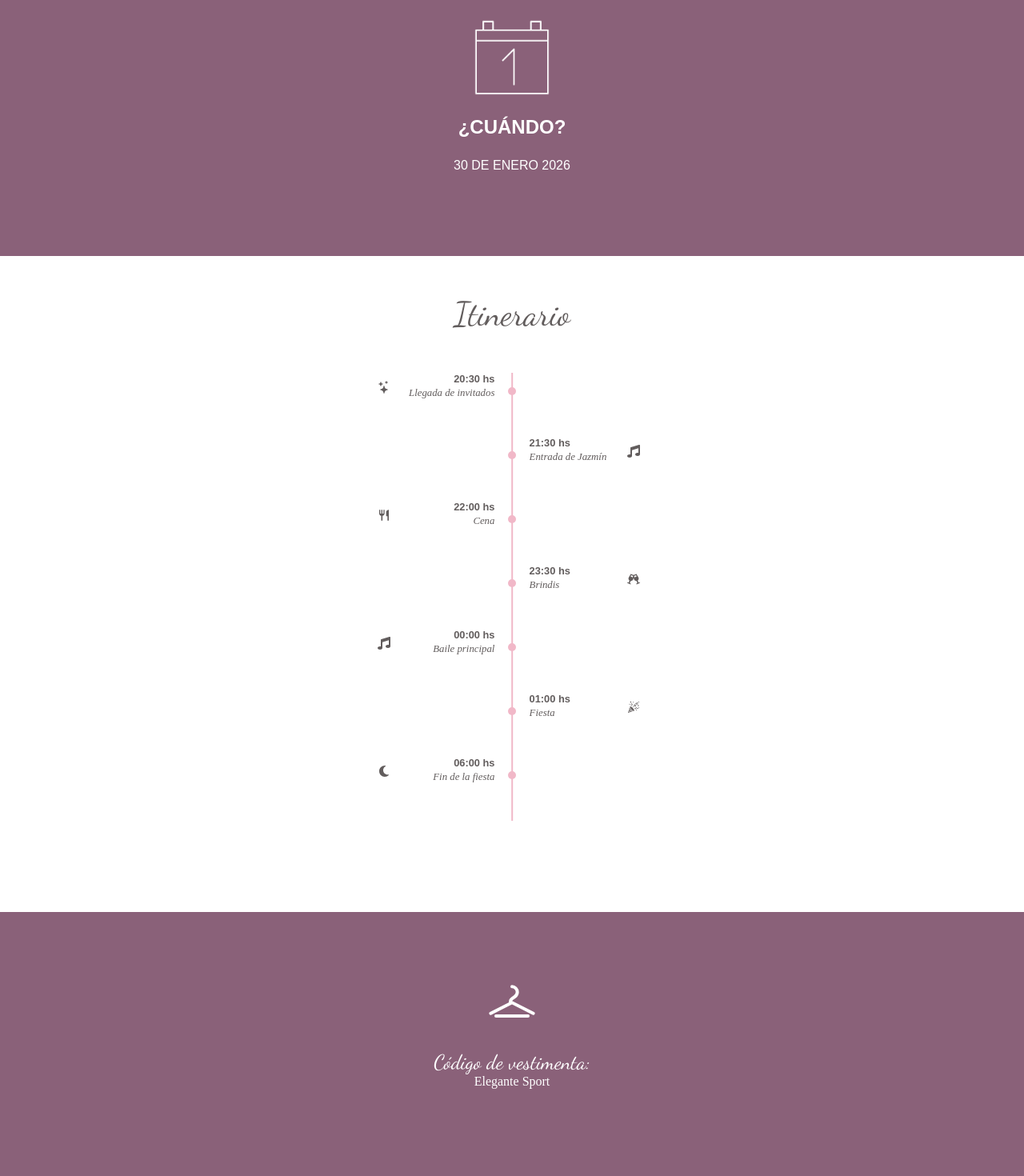
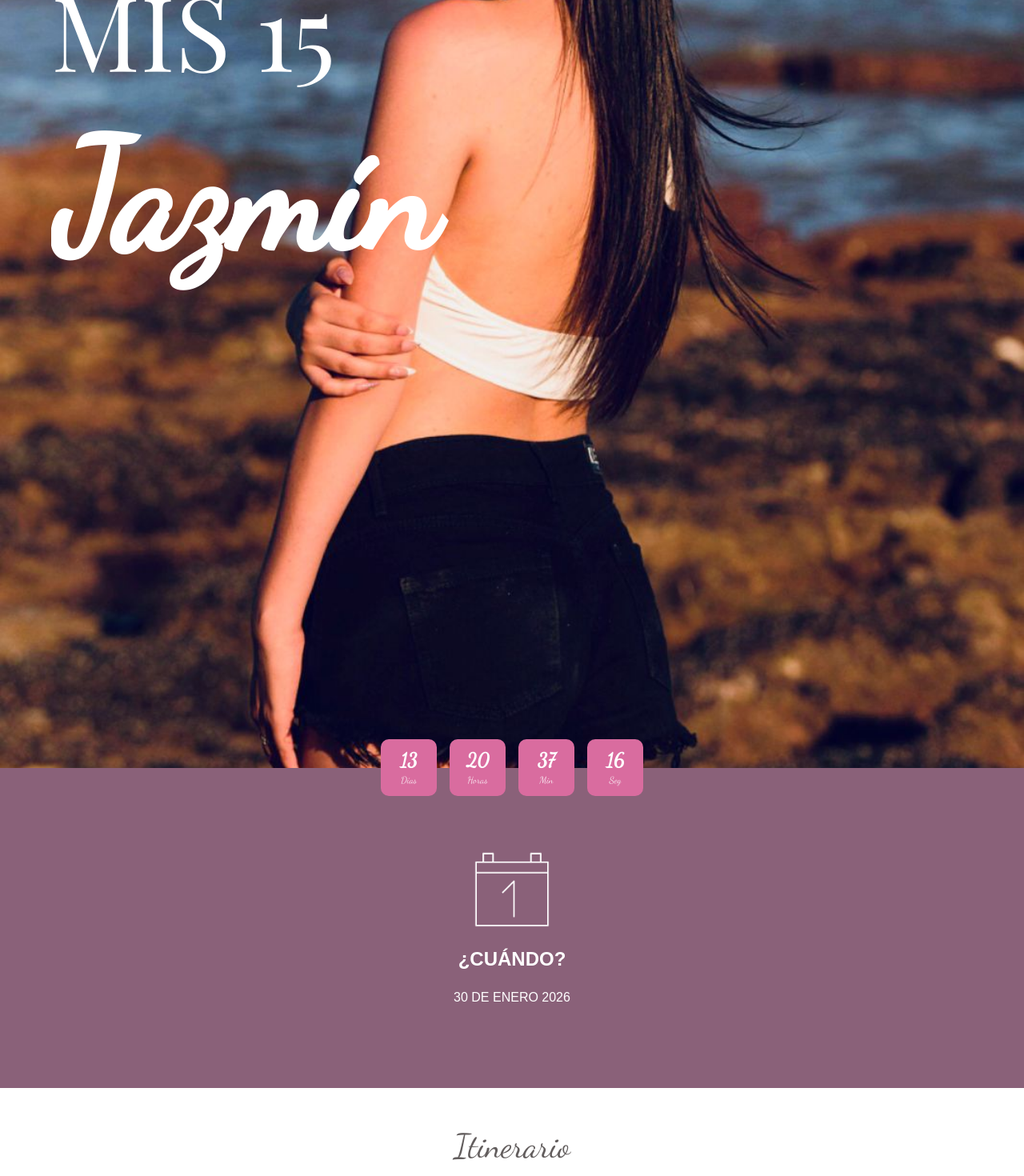
Before and after one commit to pochitaMorfoni/Mis15AniosJazmin, a React (Vite) app in the folder cumpleJazmin/: page / in a window 1280 px wide. Shown: the part 1600-3070 px from the top of the page at 80% size. Built offline with nearby package versions, Linux system fonts and the light colour scheme.

Commit message:
Finalizados cambios

```diff
--- a/cumpleJazmin/src/components/Invite.jsx
+++ b/cumpleJazmin/src/components/Invite.jsx
@@ -2,6 +2,8 @@ import React from 'react'
 import CalendarGif from '../assets/image/calendar.gif'
 import MapsGif from '../assets/image/ubicacion.gif'
 import RegaloGif from '../assets/image/regalo.gif'
+import DressCode from '../assets/image/dresscode.gif'
+import Heart from '../assets/image/heart.gif'
 import Card from './card/Card.jsx'
 import Contador from './contador/Contador.jsx'
 import Banner from './banner/Banner.jsx'
@@ -34,39 +36,14 @@ const Invite = () => {
             {/* Dress Code */}
             <div className="dresscode">
                 <div className="dresscode-icon">
-                    <svg
-                        viewBox="0 0 24 24"
-                        fill="none"
-                        xmlns="http://www.w3.org/2000/svg"
-                        className="hanger-icon"
-                    >
-                        <path
-                            d="M12 4c1.1 0 2 .9 2 2 0 .8-.4 1.4-1 1.8l-1 0.7c-.4.3-.6.6-.6 1v.5"
-                            stroke="currentColor"
-                            strokeWidth="1.2"
-                            strokeLinecap="round"
-                        />
-                        <path
-                            d="M4 14l8-4 8 4"
-                            stroke="currentColor"
-                            strokeWidth="1.2"
-                            strokeLinecap="round"
-                            strokeLinejoin="round"
-                        />
-                        <path
-                            d="M6 15h12"
-                            stroke="currentColor"
-                            strokeWidth="1.2"
-                            strokeLinecap="round"
-                        />
-                    </svg>
+                    <img src={DressCode} className="gif" />
                 </div>
 
                 <p className="dresscode-title">Código de vestimenta:</p>
                 <p className="dresscode-main">Elegante Sport</p>
             </div>
 
-
+            {/* Ubicacion */}
             <Card gif={MapsGif}
                 title={"¿DÓNDE?"}
                 description={"Alcira's Eventos.\nCalle 21 1230, Balcarce."}
@@ -75,6 +52,7 @@ const Invite = () => {
                 textButton={"CÓMO LLEGAR"}
             />
 
+            {/* Regalo */}
             <Card
                 gif={RegaloGif}
                 title="Regalo"
@@ -90,6 +68,54 @@ const Invite = () => {
                 }
             />
 
+            {/* Asistencia */}
+            <Card
+                gif={MapsGif}
+                title="ASISTENCIA"
+                description={
+                    <React.Fragment>
+                        Agradecemos confirmar presencia antes del <span>23/01/2026</span>
+                    </React.Fragment>
+                }
+                variant="white"
+                url="https://wa.me/549XXXXXXXXXX"
+                textButton="ENVIAR RESPUESTA"
+            />
+
+            {/* Frase uno */}
+            <div className="memory-banner">
+                <div className="memory-line" />
+
+                <p className="memory-text">
+                    HAY MOMENTOS QUE NO SE PUEDEN BORRAR, PERSONAS QUE NO SE PUEDEN
+                    OLVIDAR Y RECUERDOS COMO ESTOS QUE SIEMPRE VOY A ATESORAR
+                </p>
+
+                <div className="memory-line" />
+            </div>
+
+            {/* Image container */}
+            <div class="image-vertical"></div>
+
+            {/* Frase dos */}
+            <div className="memory-banner memory-banner--secondary">
+                <div className="memory-line" />
+
+                <p className="memory-text">
+                    Prepárate para una noche{' '}
+                    <span className="memory-highlight">¡INOLVIDABLE!</span>
+                </p>
+
+                <div className="memory-line" />
+            </div>
+
+            {/* Agradecimiento */}
+            <Card gif={Heart}
+                title={"Te espero"}
+                description={"Jazmin"}
+                variant="white"
+            />
+
         </React.Fragment>
     )
 }
--- a/cumpleJazmin/src/components/Invite.scss
+++ b/cumpleJazmin/src/components/Invite.scss
@@ -68,3 +68,56 @@
   font-style: italic;
   color: colors.$dressCode-text;
 }
+
+.memory-banner {
+  background-color: colors.$primary-color;
+  padding: 4rem 1.5rem;
+  text-align: center;
+
+  display: flex;
+  flex-direction: column;
+  align-items: center;
+  justify-content: center;
+}
+
+.memory-text {
+  max-width: 900px;
+  margin: 1rem 0;
+  font-family: 'Playfair Display', serif;
+  font-size: 0.75rem;
+  letter-spacing: 0.08em;
+  line-height: 1.8;
+  color: colors.$white;
+  text-transform: uppercase;
+}
+
+.memory-line {
+  width: 70%;
+  max-width: 600px;
+  height: 1px;
+  background-color: colors.$white;
+  opacity: 0.6;
+}
+
+.image-vertical {
+  width: 100%;
+  max-width: 420px;
+  aspect-ratio: 3 / 5;
+  background-image: url('../assets/image/jazmin_second.jpg');
+  background-size: cover;
+  background-position: center;
+  background-repeat: no-repeat;
+}
+
+@media (min-width: 1200px) {
+  .image-vertical {
+    max-width: 500px;
+  }
+}
+
+.memory-highlight {
+  margin-top: 1rem;
+  font-weight: 700;
+  letter-spacing: 0.15em;
+  font-size: 1.3em;
+}
--- a/cumpleJazmin/src/components/Itinerario/Itinerario.jsx
+++ b/cumpleJazmin/src/components/Itinerario/Itinerario.jsx
@@ -44,10 +44,6 @@ const Itinerario = () => {
           </div>
         ))}
       </div>
-
-      <p className="dresscode-rsvp">
-        Confirmar asistencia hasta <span> 23-01-2036</span>
-      </p>
     </section>
   )
 }
--- a/cumpleJazmin/src/components/banner/Banner.scss
+++ b/cumpleJazmin/src/components/banner/Banner.scss
@@ -79,6 +79,20 @@
   padding-left: 2rem;
 }
 
+@media (min-width: 1200px) {
+  .banner {
+    min-height: 200dvh;
+
+    h1 {
+      font-size: 12rem;
+    }
+
+    p {
+      font-size: 8rem;
+    }
+  }
+}
+
 .text-banner {
   position: relative;
   top: 50%;
```
Also changed, not shown: cumpleJazmin/src/assets/image/dressCode.gif (added).
